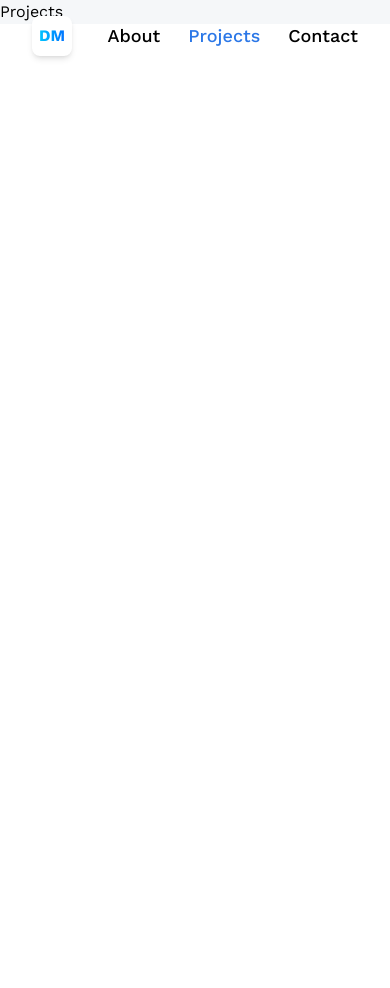
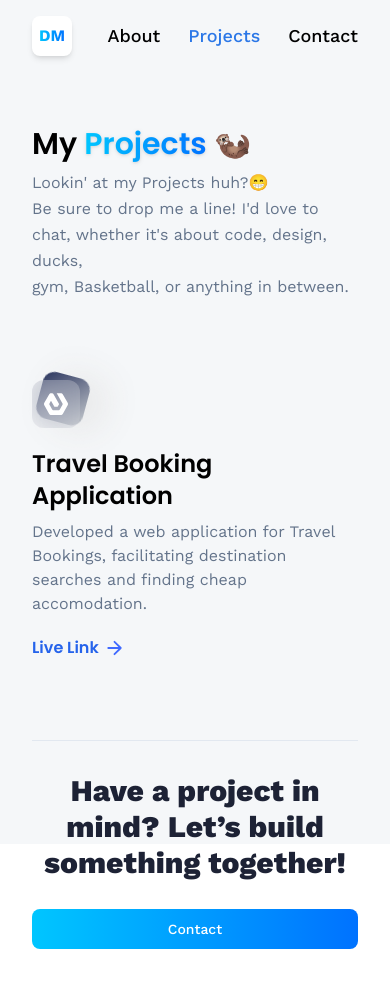
Before and after one commit to Demenico14/3d_portfolio, a React (Vite) app: page /Projects in a window 390 px wide. Shown: the top 988 px of the page. Before the commit the page ends 844 px from the top, so only its background shows below. Built offline with nearby package versions, Linux system fonts and the light colour scheme.

Commit message:
Initial commit

```diff
--- a/index.html
+++ b/index.html
@@ -2,9 +2,9 @@
 <html lang="en">
   <head>
     <meta charset="UTF-8" />
-    <link rel="icon" type="image/svg+xml" href="/vite.svg" />
+    <link rel="icon" type="image/svg+xml" href="/src/assets/favicon.ico" />
     <meta name="viewport" content="width=device-width, initial-scale=1.0" />
-    <title>Dominic Mushayi</title>
+    <title>Dominic Mushayi | Portfolio </title>
   </head>
   <body>
     <div id="root"></div>
--- a/src/App.jsx
+++ b/src/App.jsx
@@ -4,7 +4,7 @@ import { About, Contact, Home, Projects } from "./pages";
 
 const App = () => {
   return (
-    <main className='bg-slate-300/20'>
+    <main className='bg-slate-300/20 h-[100vh] '>
       <Router>
         <Navbar />
         <Routes>
--- a/src/constants/index.js
+++ b/src/constants/index.js
@@ -137,48 +137,15 @@ export const socialLinks = [
 ];
 
 export const projects = [
-    {
-        iconUrl: pricewise,
-        theme: 'btn-back-red',
-        name: 'Amazon Price Tracker',
-        description: 'Developed a web application that tracks and notifies users of price changes for products on Amazon, helping users find the best deals.',
-        link: 'https://github.com/adrianhajdin/pricewise',
-    },
-    {
-        iconUrl: threads,
-        theme: 'btn-back-green',
-        name: 'Full Stack Threads Clone',
-        description: 'Created a full-stack replica of the popular discussion platform "Threads," enabling users to post and engage in threaded conversations.',
-        link: 'https://github.com/adrianhajdin/threads',
-    },
-    {
-        iconUrl: car,
-        theme: 'btn-back-blue',
-        name: 'Car Finding App',
-        description: 'Designed and built a mobile app for finding and comparing cars on the market, streamlining the car-buying process.',
-        link: 'https://github.com/adrianhajdin/project_next13_car_showcase',
-    },
-    {
-        iconUrl: snapgram,
-        theme: 'btn-back-pink',
-        name: 'Full Stack Instagram Clone',
-        description: 'Built a complete clone of Instagram, allowing users to share photos and connect with friends in a familiar social media environment.',
-        link: 'https://github.com/adrianhajdin/social_media_app',
-    },
+
     {
         iconUrl: estate,
         theme: 'btn-back-black',
-        name: 'Real-Estate Application',
-        description: 'Developed a web application for real estate listings, facilitating property searches and connecting buyers with sellers.',
-        link: 'https://github.com/adrianhajdin/projects_realestate',
+        name: 'Travel Booking Application',
+        description: 'Developed a web application for Travel Bookings, facilitating destination searches and finding cheap accomodation.',
+        link: 'https://github.com/Demenico14/Travel-Website',
     },
-    {
-        iconUrl: summiz,
-        theme: 'btn-back-yellow',
-        name: 'AI Summarizer Application',
-        description: 'App that leverages AI to automatically generate concise & informative summaries from lengthy text content, or blogs.',
-        link: 'https://github.com/adrianhajdin/project_ai_summarizer',
-    }
+
 ];
 
 export const Certifications = [
@@ -188,7 +155,7 @@ export const Certifications = [
         name: 'PCAP: Programming Essentials In Python 2022',
         description: 'Certification in Programming Essentials in Python .',
         link: '',
-        date: "Agust 2022 - September 2022",
+        date: "August 2022 - September 2022",
     },
     {
         icon: fortine,
--- a/src/models/island.jsx
+++ b/src/models/island.jsx
@@ -69,12 +69,14 @@ const  Island = ({ isRotating,setIsRotating, setCurrentStage, ...props}) => {
     if (event.key === "ArrowLeft") {
       if (!isRotating) setIsRotating(true);
 
-      islandRef.current.rotation.y += 0.005 * Math.PI;
+      islandRef.current.rotation.y += 0.01 * Math.PI;
+      rotationSpeed.current = 0.0125;
 
     } else if (event.key === "ArrowRight") {
       if (!isRotating) setIsRotating(true);
 
-      islandRef.current.rotation.y -= 0.005 * Math.PI;
+      islandRef.current.rotation.y -= 0.01 * Math.PI;
+      rotationSpeed.current = -0.0125;
 
     }
   };
--- a/src/pages/Contact.jsx
+++ b/src/pages/Contact.jsx
@@ -78,7 +78,7 @@ const Contact = () => {
   };
 
   return (
-    <section className='relative flex lg:flex-row flex-col max-container'>
+    <section className='relative flex lg:flex-row flex-col max-container h-[100vh]'>
       {alert.show && <Alert {...alert} />}
       <div className='flex-1 min-w-[50%] flex flex-col'>
         <h1 className='head-text'>Get in Touch</h1>
@@ -170,7 +170,10 @@ const Contact = () => {
           </Suspense>
         </Canvas>
       </div>
+
+
     </section>
+
   )
 }
 
--- a/src/pages/Home.jsx
+++ b/src/pages/Home.jsx
@@ -7,12 +7,30 @@ import Plane from '../models/Plane';
 import Bird from "../models/Bird";
 import Homeinfo from "../components/Homeinfo";
 
+import Love from '../assets/Love.mp3'
+import { soundoff, soundon } from "../assets/icons";
+
 // Commenting out the div correctly
 
 
 const Home = () => {
+
+  const audioRef = useRef( new Audio(Love));
+  audioRef.current.volume = 0.2;
+  audioRef.current.loop = true;
   const [isRotating, setIsRotating] = useState(false);
-  const [currentStage,setCurrentStage] = useState(1)
+  const [currentStage,setCurrentStage] = useState(1);
+  const [isPlayingMusic, setisPlayingMusic] = useState(false);
+
+  useEffect(() => {
+    if (isPlayingMusic) {
+      audioRef.current.play();
+    }
+
+    return () => {
+      audioRef.current.pause();
+    };
+  }, [isPlayingMusic]);
 
   const adjustIslandForScreenSize = () => {
     let screenScale;
@@ -95,6 +113,15 @@ const Home = () => {
           />
         </Suspense>
       </Canvas>
+
+      <div className='absolute bottom-2 left-2'>
+        <img
+          src={!isPlayingMusic ? soundoff : soundon}
+          alt='jukebox'
+          onClick={() => setisPlayingMusic(!isPlayingMusic)}
+          className='w-10 h-10 cursor-pointer object-contain'
+        />
+      </div>
     </section>
   );
 };
--- a/src/pages/Projects.jsx
+++ b/src/pages/Projects.jsx
@@ -1,8 +1,73 @@
-import React from 'react'
+import { Link } from 'react-router-dom'
+import { projects } from '../constants'
+import { arrow } from '../assets/icons'
+
+import CTA from '../components/CTA'
+
 
 const Projects = () => {
   return (
-    <div>Projects</div>
+    <section className='max-container'>
+
+
+      <h1 className='head-text'>
+        My <span className='blue-gradient_text font-semibold drop-shadow'>Projects</span> 🦦
+      </h1>
+
+      <p className='text-slate-500 mt-2 leading-relaxed'>
+    Lookin' at my Projects huh?😁<br />
+    Be sure to drop me a line! I'd love to chat,
+    whether it's about code, design, ducks,<br />
+    gym, Basketball, or anything in between.
+
+      </p>
+
+
+      <div className='flex flex-wrap my-20 gap-16'>
+        {projects.map((project) => (
+          <div className='lg:w-[400px] w-full' key={project.name}>
+            <div className='block-container w-12 h-12'>
+              <div className={`btn-back rounded-xl ${project.theme}`} />
+              <div className='btn-front rounded-xl flex justify-center items-center'>
+                <img
+                  src={project.iconUrl}
+                  alt='threads'
+                  className='w-1/2 h-1/2 object-contain'
+                />
+              </div>
+            </div>
+
+            <div className='mt-5 flex flex-col'>
+              <h4 className='text-2xl font-poppins font-semibold'>
+                {project.name}
+              </h4>
+              <p className='mt-2 text-slate-500'>{project.description}</p>
+              <div className='mt-5 flex items-center gap-2 font-poppins'>
+                <Link
+                  to={project.link}
+                  target='_blank'
+                  rel='noopener noreferrer'
+                  className='font-semibold text-blue-600'
+                >
+                  Live Link
+                </Link>
+                <img
+                  src={arrow}
+                  alt='arrow'
+                  className='w-4 h-4 object-contain'
+                />
+              </div>
+            </div>
+          </div>
+        ))}
+      </div>
+      <hr className='border-slate-200' />
+
+<CTA />
+
+
+      </section>
+
   )
 }
 
```
Also changed, not shown: 1 other file (tests, documents, lock files or other folders).
